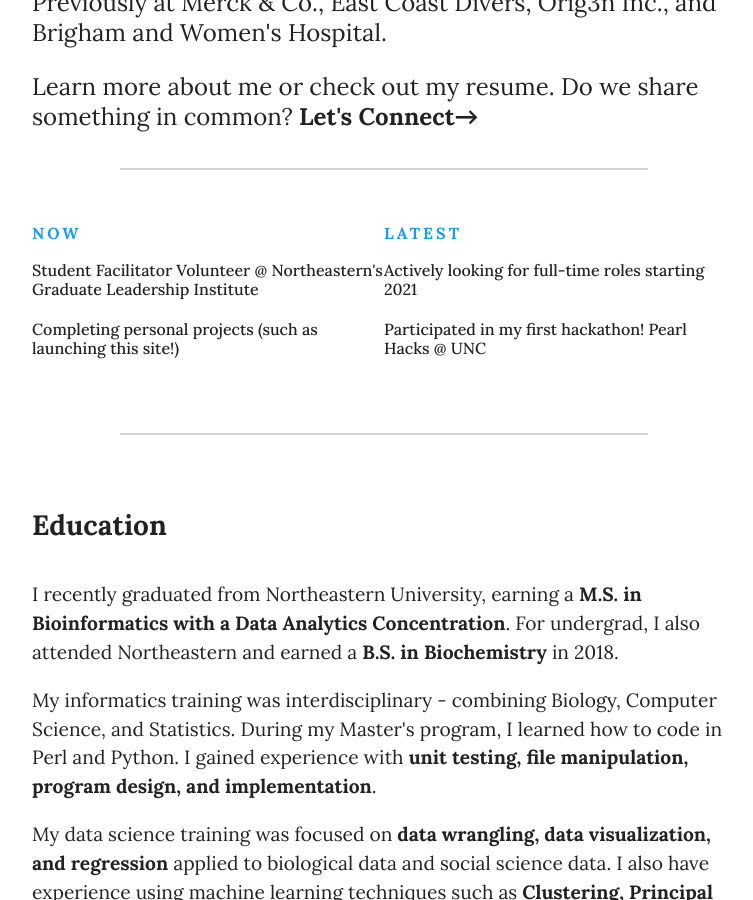
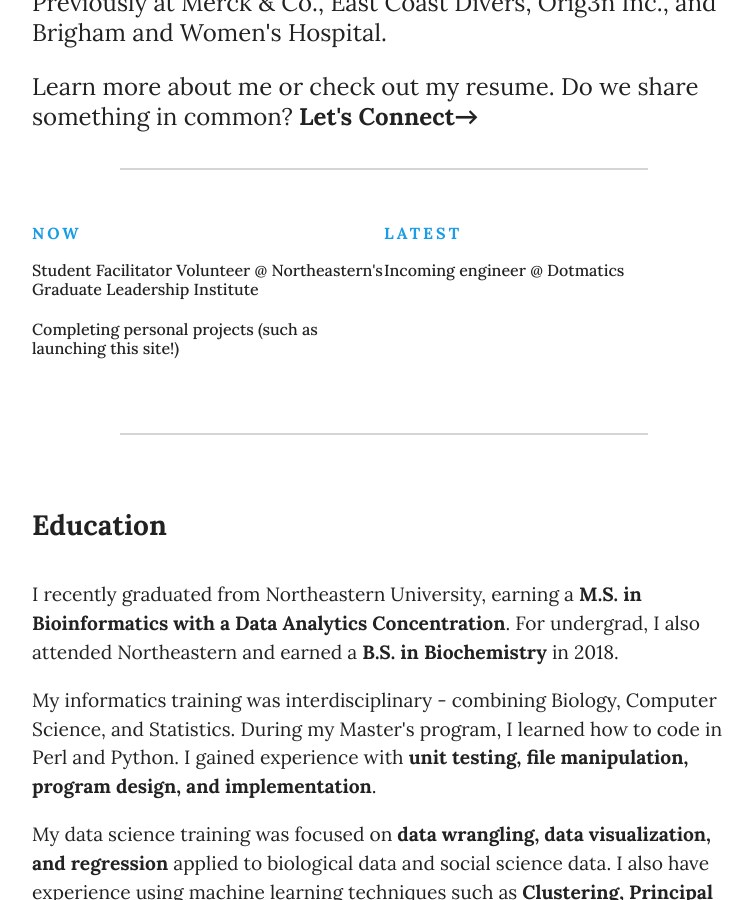
Before and after one commit to dana-rocha/dana-rocha.github.io, a Jekyll site: the page built from index.html, in a window 1280 px wide and 900 px high, scrolled down 609 px. Shown: the whole window, without its empty margins (256-1009 px from the left). Built offline with Jekyll 4.4.1, drawn with Linux system fonts in a browser that asks for light colours; nearby versions of some CDN libraries.

Commit message:
Updated "Latest" section

```diff
--- a/index.html
+++ b/index.html
@@ -29,8 +29,7 @@ title: Dana Rocha
   <br>
   <div class="column col-lg-6">
   <h6 class="update-section"><strong> LATEST </strong></h6>
-   <h6 class="updates"> Actively looking for full-time roles starting 2021</h6>
-   <h6 class="updates"> Participated in my first hackathon! Pearl Hacks @ UNC </h6>
+   <h6 class="updates"> Incoming engineer @ Dotmatics </h6>
   </div>
 </div>
 
```
